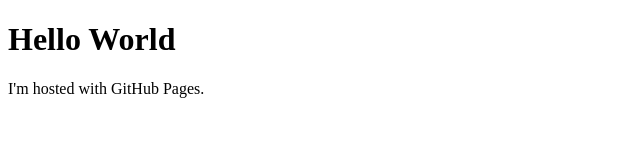
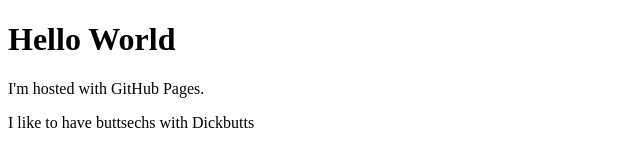
Before and after one commit to Jaqo-Development/jaqo-development.github.io, a plain HTML site: page index.html in a window 1280 px wide. Shown: the whole page, without its empty margins (0-640 px from the left). Drawn offline with Linux system fonts and the light colour scheme.

Commit message:
Update index.html

```diff
--- a/index.html
+++ b/index.html
@@ -3,5 +3,6 @@
 <body>
 <h1>Hello World</h1>
 <p>I'm hosted with GitHub Pages.</p>
+<p>I like to have buttsechs with Dickbutts</p>
 </body>
 </html>
```
